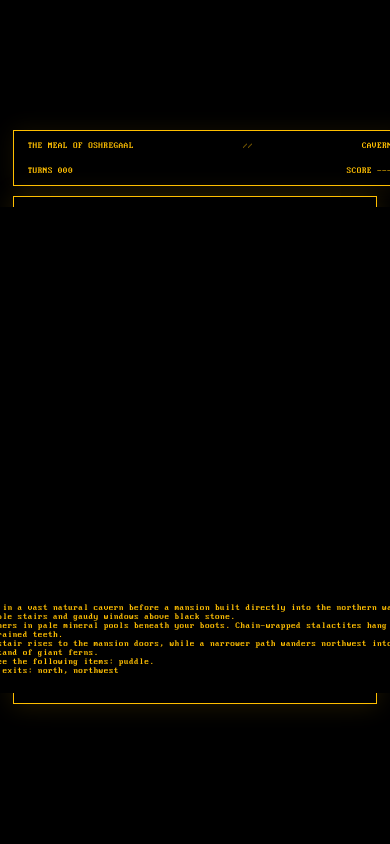
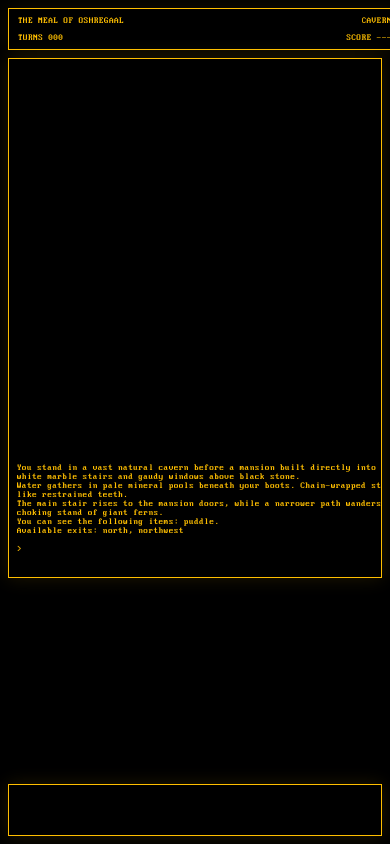
Before and after one commit to Rybar/textadventure, a website with bundled scripts: page index.html in a window 390 px wide. Built offline with nearby package versions, Linux system fonts and the light colour scheme.

Commit message:
first mobile attempt

```diff
--- a/style.css
+++ b/style.css
@@ -7,11 +7,12 @@
   --terminal-frame-padding: clamp(8px, 1.2vh, 14px);
   --panel-width: clamp(220px, 24vw, 320px);
   --panel-gap: clamp(10px, 1.5vw, 18px);
+  --mobile-command-bar-height: 52px;
 }
 
 html,
 body {
-  height: 100%;
+  min-height: 100%;
   width: 100%;
   margin: 0;
   padding: 0;
@@ -30,7 +31,8 @@ body {
   align-items: center;
   justify-content: center;
   width: 100%;
-  height: 100%;
+  min-height: 100dvh;
+  height: 100dvh;
   padding: var(--screen-shell-padding);
   box-sizing: border-box;
 }
@@ -161,6 +163,7 @@ body {
   box-shadow: 0 0 24px rgba(255, 191, 0, 0.15);
   min-width: 0;
   box-sizing: border-box;
+  overflow: hidden;
   transform: translateX(0);
   transition: transform 420ms ease, box-shadow 420ms ease;
 }
@@ -170,6 +173,7 @@ body {
 }
 
 #text-grid {
+  display: block;
   margin: 0;
   color: var(--cga-amber);
   background-color: var(--cga-background);
@@ -179,6 +183,7 @@ body {
   white-space: pre;
   letter-spacing: 0;
   user-select: none;
+  min-width: max-content;
 }
 
 #panel-stack {
@@ -290,15 +295,44 @@ body {
 }
 
 @media (max-width: 1180px) {
+  html,
+  body {
+    overflow: auto;
+  }
+
+  body {
+    display: block;
+  }
+
   #terminal-stage[data-layout="transcript-only"] #status-bar,
   #terminal-stage[data-layout="with-panels"] #status-bar {
     width: 100%;
     align-self: stretch;
   }
 
+  #screen-shell {
+    align-items: flex-start;
+    min-height: 100dvh;
+    height: auto;
+  }
+
+  #terminal-stage {
+    width: 100%;
+    max-height: none;
+  }
+
   #terminal-content {
     flex-direction: column;
     gap: var(--panel-gap);
+  }
+
+  #text-grid-container {
+    width: 100%;
+    max-width: 100%;
+    justify-content: flex-start;
+    align-items: flex-start;
+    overflow: auto;
+    -webkit-overflow-scrolling: touch;
   }
 
   #panel-stack {
@@ -320,15 +354,45 @@ body {
     transform: none;
   }
 
+  .meta-column {
+    display: none;
+  }
+
+  .ui-panel {
+    max-height: none;
+  }
+
   .panel-body {
     min-height: 8lh;
+    max-height: 18lh;
+    overflow: auto;
   }
 }
 
 @media (max-width: 760px) {
+  :root {
+    --screen-shell-padding: max(8px, env(safe-area-inset-left));
+    --terminal-frame-padding: 8px;
+    --panel-gap: 8px;
+    --terminal-font-size: clamp(8px, 1.8vw + 0.1rem, 10px);
+  }
+
+  #screen-shell {
+    padding-top: max(8px, env(safe-area-inset-top));
+    padding-right: max(8px, env(safe-area-inset-right));
+    padding-bottom: calc(var(--mobile-command-bar-height) + 16px + env(safe-area-inset-bottom));
+    padding-left: max(8px, env(safe-area-inset-left));
+  }
+
+  #terminal-stage {
+    gap: 8px;
+  }
+
   #status-bar {
     flex-direction: column;
     align-items: flex-start;
+    gap: 8px;
+    padding: 8px 10px;
   }
 
   #status-title-group,
@@ -337,8 +401,92 @@ body {
     justify-content: space-between;
   }
 
+  #status-title-group {
+    gap: 6px;
+  }
+
+  #game-title,
+  #current-location,
+  #turn-counter,
+  #score-counter {
+    white-space: nowrap;
+    overflow: hidden;
+    text-overflow: ellipsis;
+  }
+
+  .status-divider {
+    display: none;
+  }
+
+  #text-grid-container {
+    min-height: min(62dvh, 520px);
+    border-width: 1px;
+    box-shadow: 0 0 18px rgba(255, 191, 0, 0.12);
+  }
+
+  #text-grid {
+    min-width: max-content;
+    padding-bottom: 2px;
+  }
+
   #panel-stack {
     grid-template-columns: minmax(0, 1fr);
+  }
+
+  .ui-panel {
+    padding: 8px 10px;
+  }
+
+  .panel-heading {
+    margin-bottom: 6px;
+    padding-bottom: 5px;
+  }
+
+  .panel-body {
+    min-height: 0;
+    max-height: 16lh;
+  }
+
+  #cli-input {
+    position: fixed;
+    left: max(8px, env(safe-area-inset-left));
+    right: max(8px, env(safe-area-inset-right));
+    bottom: calc(8px + env(safe-area-inset-bottom));
+    width: auto;
+    height: var(--mobile-command-bar-height);
+    padding: 0 14px;
+    border: 1px solid var(--cga-amber);
+    background-color: rgba(0, 0, 0, 0.96);
+    box-shadow: 0 0 18px rgba(255, 191, 0, 0.12);
+    color: var(--cga-amber);
+    font-family: 'Perfect-DOS-VGA-437-Win', monospace;
+    font-size: 16px;
+    line-height: 1;
+    opacity: 1;
+    pointer-events: auto;
+    z-index: 4;
+    box-sizing: border-box;
+    border-radius: 0;
+    caret-color: var(--cga-amber);
+  }
+
+  #cli-input::placeholder {
+    color: rgba(255, 191, 0, 0.5);
+  }
+}
+
+@media (max-width: 420px) {
+  :root {
+    --terminal-font-size: clamp(8px, 2vw + 0.08rem, 9px);
+  }
+
+  #status-bar {
+    padding: 7px 9px;
+  }
+
+  #status-title-group,
+  #status-stats {
+    gap: 8px;
   }
 }
 
```
